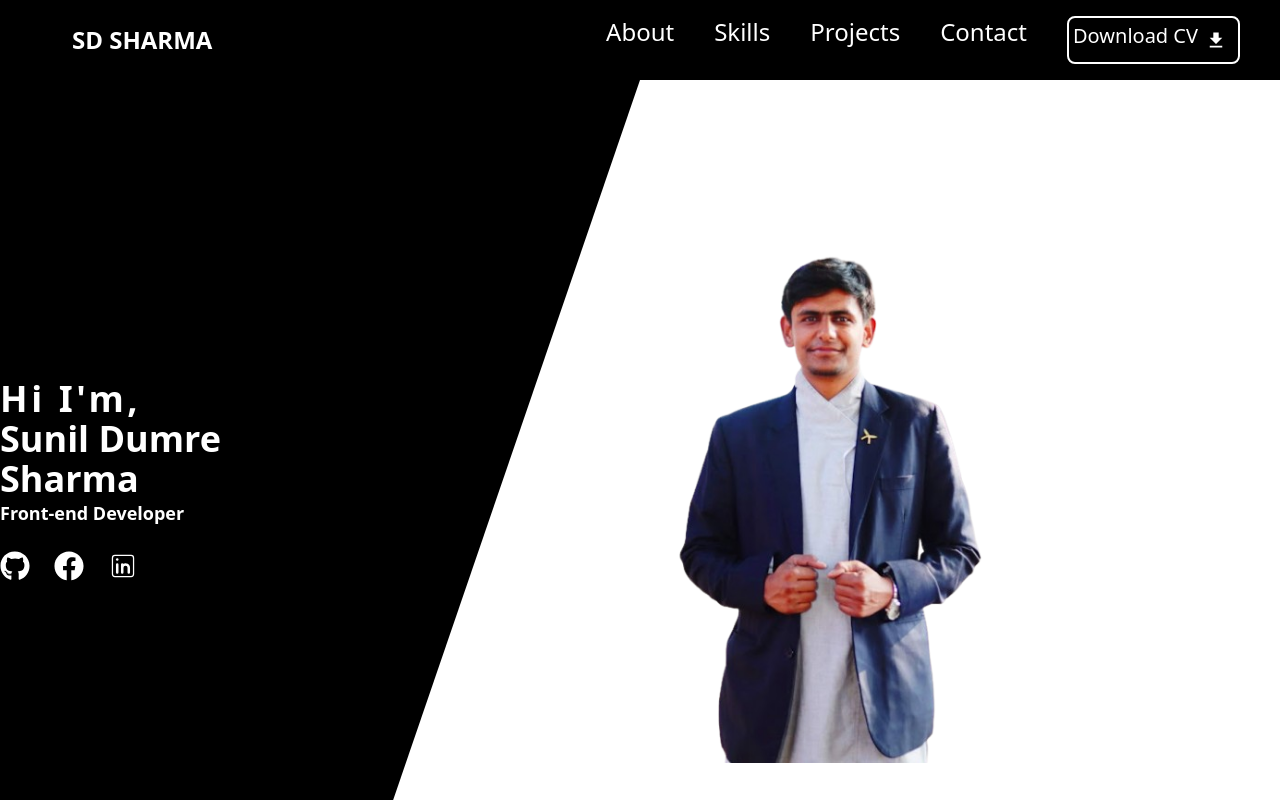
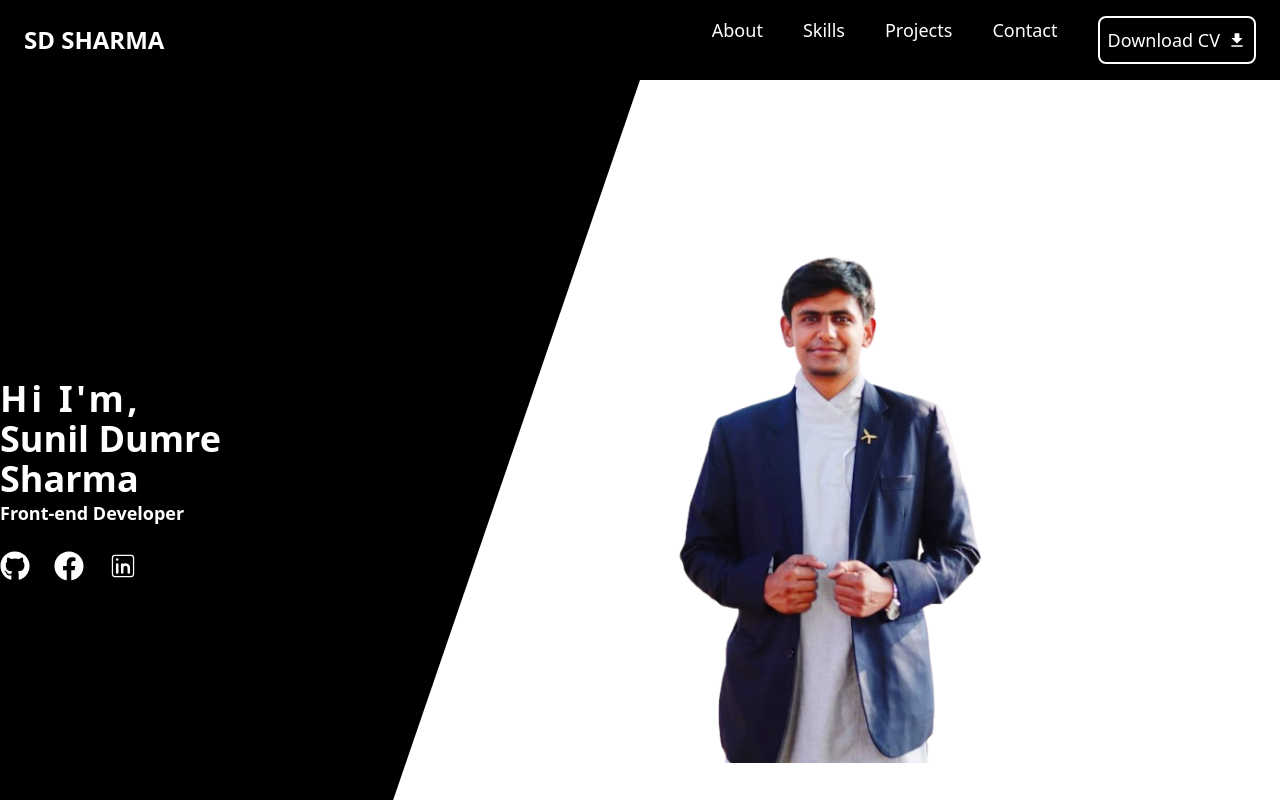
Before and after one commit to sunilsd7/Portfolio-From-reactjs, a React (Vite) app: page / in a window 1280 px wide. Shown: the top 800 px of the page. Built offline with nearby package versions, Linux system fonts and the light colour scheme.

Commit message:
Updated responsive for all screen

```diff
--- a/src/Component/Contact.jsx
+++ b/src/Component/Contact.jsx
@@ -1,4 +1,9 @@
 import React from 'react'
+import { CiLinkedin } from "react-icons/ci";
+import { FaGithub } from "react-icons/fa";
+import { FaFacebook } from "react-icons/fa";
+import { CiInstagram } from "react-icons/ci";
+import { CgMail } from "react-icons/cg";
 
 const Contact = () => {
   return (
@@ -10,6 +15,14 @@ const Contact = () => {
     <div className='md:flex gap-32'>
       <div className='text-center md:ms-auto text-4xl'>
         <div>Connect with me</div>
+        <div className="flex space-x-6 text-3xl mt-5 justify-center">
+                    <a  href='https://github.com/sunilsd7' target='_blank'> <FaGithub/></a>
+
+                    <a  href='https://www.facebook.com/sunildumre11' target='_blank'> <FaFacebook  /></a>
+                    <a  href='https://github.com/sunilsd7' target='_blank'> <CiLinkedin /></a>
+                    <a href="https://www.instagram.com/s.dsharma19/profilecard/?igsh=MWUyNzQ0MXRsNWQ4cA== "><CiInstagram/></a>
+                    <a href="mailto:sumildumre555@gmail.com"> <CgMail/></a>
+                  </div>
       </div>
       <div className='md:mx-auto'>
        <form className='pt-5  p-10' >
--- a/src/Component/Footer.jsx
+++ b/src/Component/Footer.jsx
@@ -3,7 +3,7 @@ import React from 'react'
 const Footer = () => {
   return (
     <div>
-      <p className='text-center md:text-4xl text-xl '>Sunil Dumre Shamra ©2025 WEB DEVELOPER</p>
+      <p className='text-center md:text-4xl text-l '>Sunil Dumre Shamra ©2025 WEB DEVELOPER</p>
     </div>
   )
 }
--- a/src/Component/Home.jsx
+++ b/src/Component/Home.jsx
@@ -10,7 +10,8 @@ const Home = () => {
   return (
     <div>
       <div>
-        <Navbar  />
+        <div className=''>
+        <Navbar  /></div>
         <Hero />
         <AboutMe />
         <Skills />
--- a/src/Component/Navbar.jsx
+++ b/src/Component/Navbar.jsx
@@ -1,31 +1,111 @@
-import React from 'react'
+import React, { useState } from "react";
 import { IoMdDownload } from "react-icons/io";
-
+import { FiMenu, FiX } from "react-icons/fi";
 
 const Navbar = () => {
+  const [menuOpen, setMenuOpen] = useState(false);
+
+  const toggleMenu = () => {
+    setMenuOpen(!menuOpen);
+  };
+
   return (
-    <div className='  text-white overflow-hidden font-small'>
-      <nav className='  flex'>
+    <div className="text-white font-small bg-black">
+      <nav className="flex items-center justify-between px-6 py-4">
+        {/* Logo */}
+        <div className="font-bold text-2xl">SD SHARMA</div>
 
-        <div className='   px-10   py-6'>
-          <div className='font-bold md:text-2xl  md:px-8'>SD SHARMA</div>
+        {/* Menu Icon for Small Devices */}
+        <div className="md:hidden">
+          <button
+            onClick={toggleMenu}
+            className="text-2xl focus:outline-none"
+          >
+            {menuOpen ? <FiX /> : <FiMenu />}
+          </button>
         </div>
 
-
-        <div className='md:ms-auto font-medium text-2xl'>
-          <ul className='flex gap-x-10 justify-end mt-4 px-10 '>
-            <li> <a href="#aboutme" className='hover:text-blue'>About</a> </li>
-            <li><a href="#skills" className='hover:text-blue'>Skills</a></li>
-            <li><a href="#projects" className='hover:text-blue'>Projects</a></li>
-
-            <li><a href="#contactme" className='hover:text-blue' >Contact</a></li>
-            <li className='border-2 rounded-lg'><a className='p-1 text-xl font-medium hover:text-blue flex' download="Sunil_CV.pdf" href='Sunil-Dumre-cv.pdf'>Download CV <IoMdDownload className='m-2 ' /></a></li>
+        {/* Menu Items for Medium and Large Screens */}
+        <div className="hidden md:flex md:items-center md:space-x-10">
+          <ul className="flex gap-x-10 text-lg">
+            <li>
+              <a href="#aboutme" className="hover:text-blue">
+                About
+              </a>
+            </li>
+            <li>
+              <a href="#skills" className="hover:text-blue">
+                Skills
+              </a>
+            </li>
+            <li>
+              <a href="#projects" className="hover:text-blue">
+                Projects
+              </a>
+            </li>
+            <li>
+              <a href="#contactme" className="hover:text-blue">
+                Contact
+              </a>
+            </li>
+            <li className="border-2 rounded-lg">
+              <a
+                className="flex items-center p-2 hover:text-blue"
+                download="Sunil_CV.pdf"
+                href="Sunil-Dumre-cv.pdf"
+              >
+                Download CV <IoMdDownload className="ml-2" />
+              </a>
+            </li>
           </ul>
         </div>
 
+        {/* Small Screen Menu */}
+        {menuOpen && (
+          <div className="fixed top-0 right-0 w-64 h-full bg-black text-white p-6 z-50 shadow-lg">
+            <button
+              onClick={toggleMenu}
+              className="text-2xl mb-4 focus:outline-none"
+            >
+              <FiX />
+            </button>
+            <ul className="flex flex-col gap-y-6 text-lg">
+              <li>
+                <a href="#aboutme" className="hover:text-blue" onClick={toggleMenu}>
+                  About
+                </a>
+              </li>
+              <li>
+                <a href="#skills" className="hover:text-blue" onClick={toggleMenu}>
+                  Skills
+                </a>
+              </li>
+              <li>
+                <a href="#projects" className="hover:text-blue" onClick={toggleMenu}>
+                  Projects
+                </a>
+              </li>
+              <li>
+                <a href="#contactme" className="hover:text-blue" onClick={toggleMenu}>
+                  Contact
+                </a>
+              </li>
+              <li className="border-2 rounded-lg">
+                <a
+                  className="flex items-center p-2 hover:text-blue"
+                  download="Sunil_CV.pdf"
+                  href="Sunil-Dumre-cv.pdf"
+                  onClick={toggleMenu}
+                >
+                  Download CV <IoMdDownload className="ml-2" />
+                </a>
+              </li>
+            </ul>
+          </div>
+        )}
       </nav>
     </div>
-  )
-}
+  );
+};
 
-export default Navbar
+export default Navbar;
```
